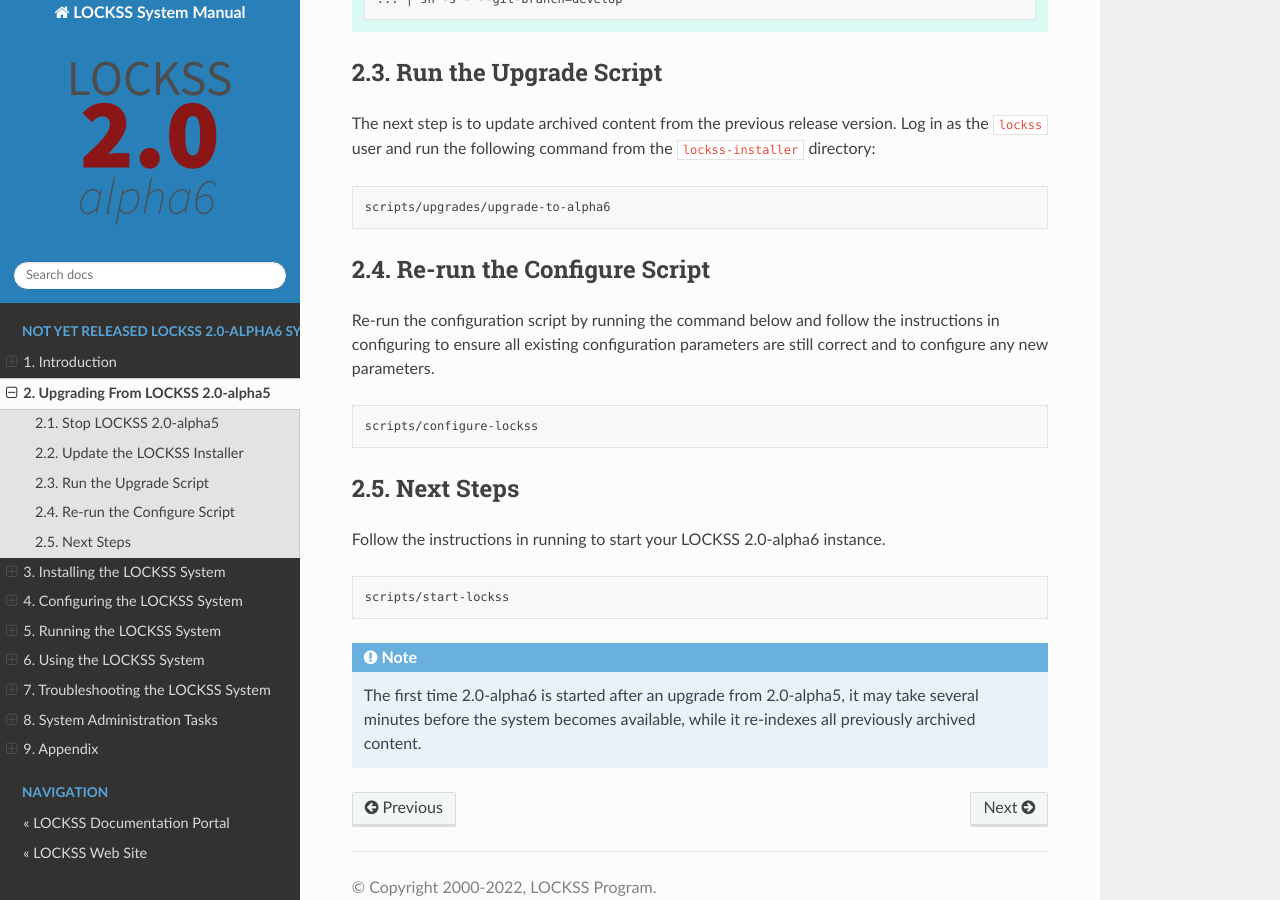
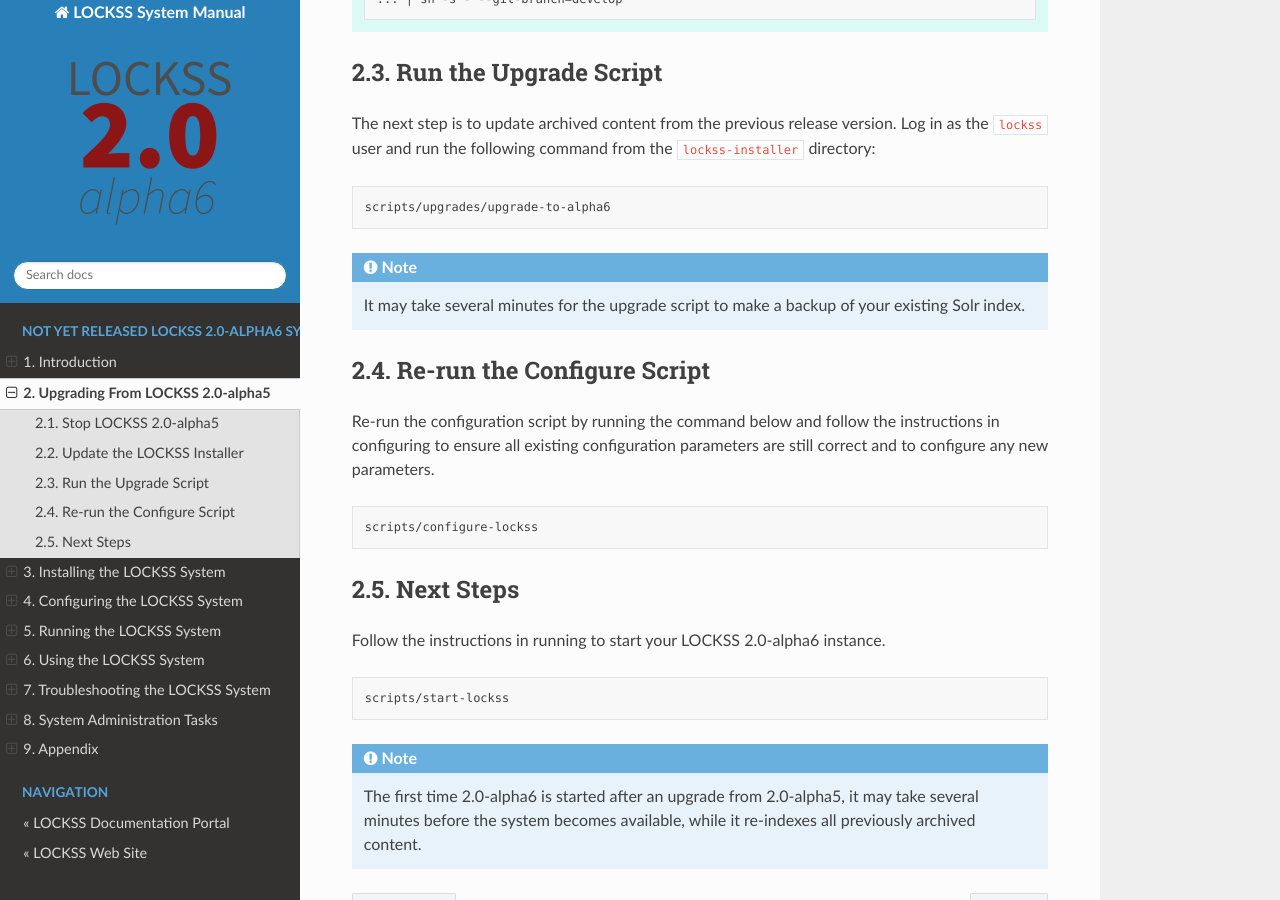
Before and after one commit to lockss/lockss-rtd-manual, a Sphinx documentation site: the page built from docs/upgrading/index.rst, in a window 1280 px wide and 900 px high, scrolled down 1970 px. Built offline with Sphinx 7.4.7 and the Read the Docs theme 2.0.0, drawn with Linux system fonts in a browser that asks for light colours.

Commit message:
Added note that Solr home backup during upgrade may take a few minutes

```diff
--- a/docs/upgrading/index.rst
+++ b/docs/upgrading/index.rst
@@ -108,6 +108,10 @@ following command from the :file:`lockss-installer` directory:
 
    scripts/upgrades/upgrade-to-alpha6
 
+.. note::
+
+   It may take several minutes for the upgrade script to make a backup of your existing Solr index.
+
 ---------------------------
 Re-run the Configure Script
 ---------------------------
```
